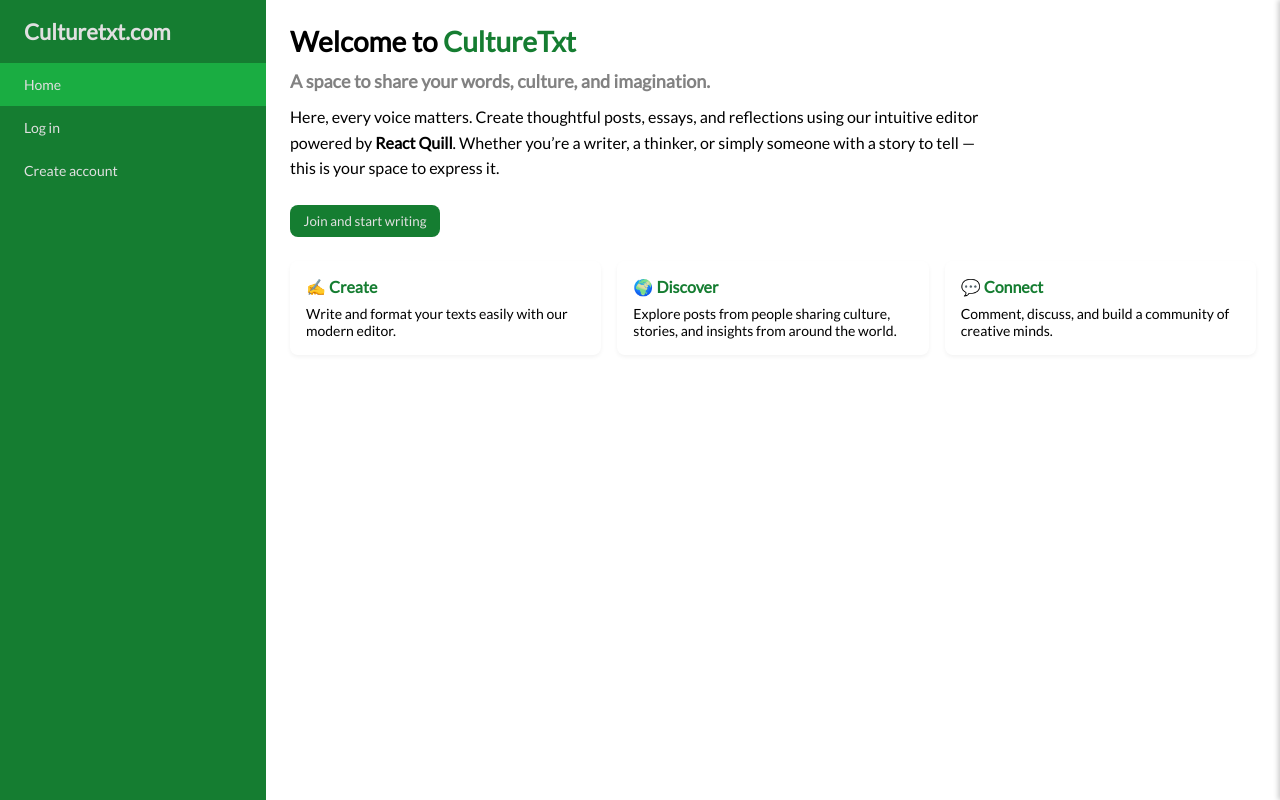
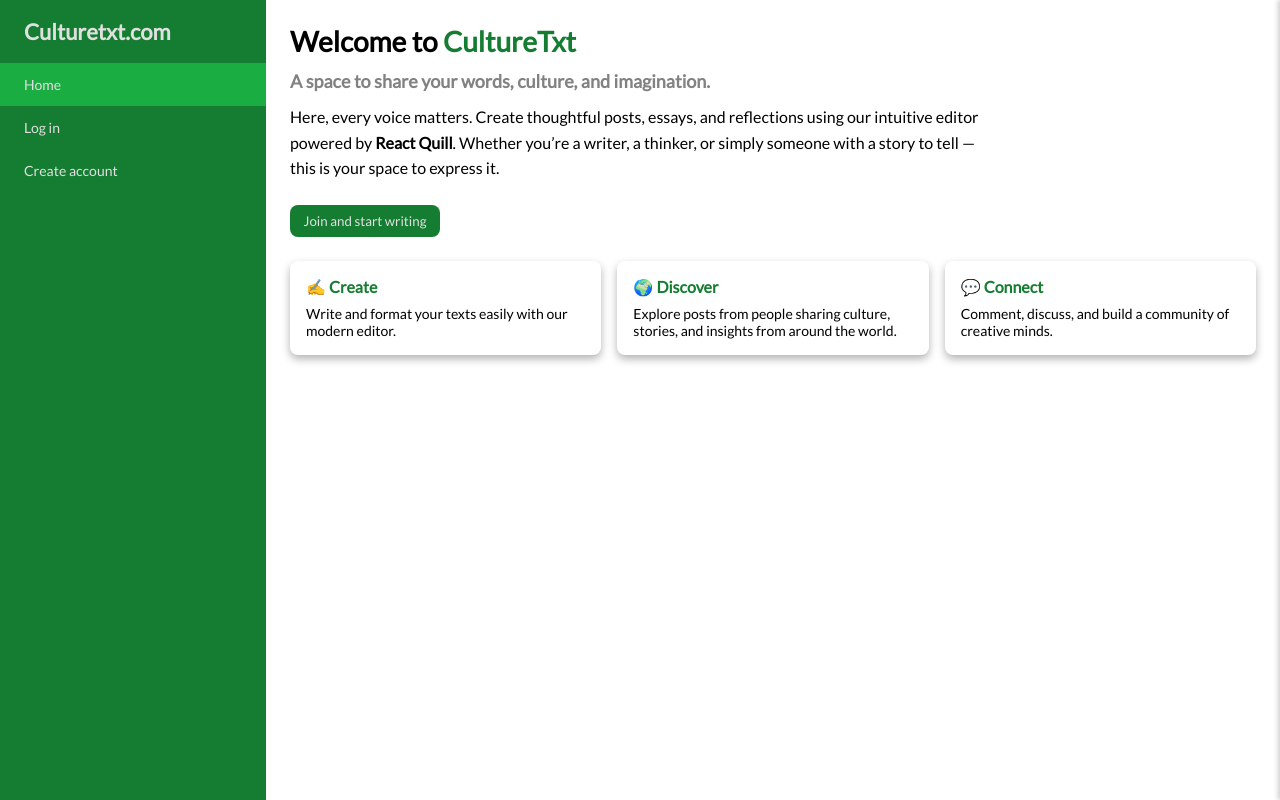
Before and after one commit to ivandax/campodecultura, a React (Vite) app: page /home in a window 1280 px wide. Built offline with nearby package versions, Linux system fonts and the light colour scheme; no server answers.

Commit message:
Update feature cards

```diff
--- a/src/presentation/views/LandingPage/LandingPage.Styles.ts
+++ b/src/presentation/views/LandingPage/LandingPage.Styles.ts
@@ -51,7 +51,7 @@ export const FeatureCard = styled.div`
   padding: 16px;
   border-radius: 8px;
   background-color: ${(props) => props.theme.colors.reallyLightBlue};
-  box-shadow: 0 2px 4px rgba(0, 0, 0, 0.05);
+  box-shadow: 0 4px 8px rgba(0, 0, 0, 0.3);
 
   h4 {
     margin-bottom: 8px;
```
